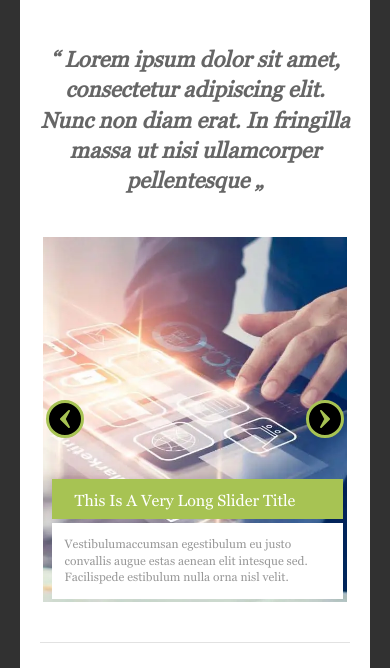
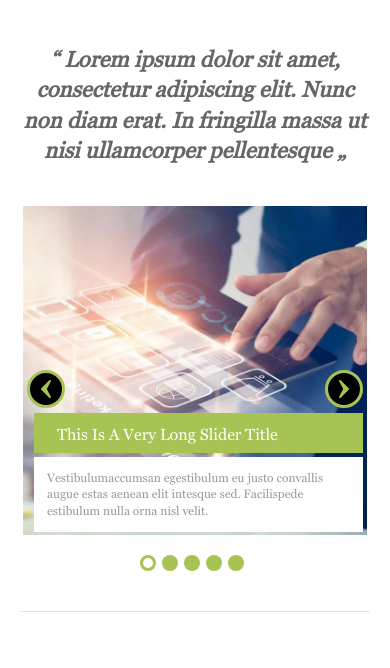
Before and after one commit to GrinchukNadia/alexSoftLabUI, a plain HTML site: page index.html in a window 390 px wide. Shown: the part 120-788 px from the top of the page. Drawn offline with Linux system fonts and the light colour scheme; files whose address does not match are found by name.

Commit message:
Update 2021-04-21T09:49:34.089Z

```diff
--- a/css/style.css
+++ b/css/style.css
@@ -451,6 +451,13 @@ h1 {
   height: 100%;
   width: 100%;
   overflow: hidden;
+  display: -webkit-box;
+  display: -ms-flexbox;
+  display: flex;
+  -webkit-box-orient: vertical;
+  -webkit-box-direction: normal;
+      -ms-flex-direction: column;
+          flex-direction: column;
 }
 
 .paggination {
@@ -572,6 +579,10 @@ h1 {
   width: 16px;
   height: 28px;
   fill: #a7c353;
+}
+
+body.mobile .arrows {
+  display: none;
 }
 
 .articles {
@@ -1208,9 +1219,7 @@ li {
   .slider-wrapper {
     height: 380px;
   }
-}
 
-@media (max-width: 465px) {
   .articles_inner {
     -webkit-box-orient: vertical;
     -webkit-box-direction: normal;
@@ -1230,6 +1239,11 @@ li {
   .article_block-services,
   .article_block-review {
     min-width: unset;
+  }
+
+  .container_inner {
+    border-left: none;
+    border-right: none;
   }
 }
 
--- a/index.html
+++ b/index.html
@@ -194,7 +194,7 @@
             <div class="article_block article_block-aboutUs">
                 <h2>A Little About Us</h2>
                 <div class="about_us-img">
-                    <picture><source srcset="./img/about_us.webp" type="image/webp"><img src="./img/about_us.jpg" alt=""></picture>
+                    <picture><source srcset="./img/about_us.webp" type="image/webp"><img src="./img/about_us.jpg" alt="about us"></picture>
                 </div>
                 <p class="about_us-p">Justoid nonummy laoreet phasellent penatoque in antesque pellus elis eget tincidunt. Nequatdui laorem justo a non tellus laoreet tincidunt ut vel velit nonummy laoreet phasellent penatoque in antesque pellus elis eget tincidunt.</p>
                 <p class="about_us-p">Idenim semper pellente velis felit ac. Justoid nonummy laoreet phasellent penatoque in antesque pellus elis eget tincidunt.</p>
```
Also changed, not shown: css/style.min.css, img/app.jpg (added), img/app.webp (added).
